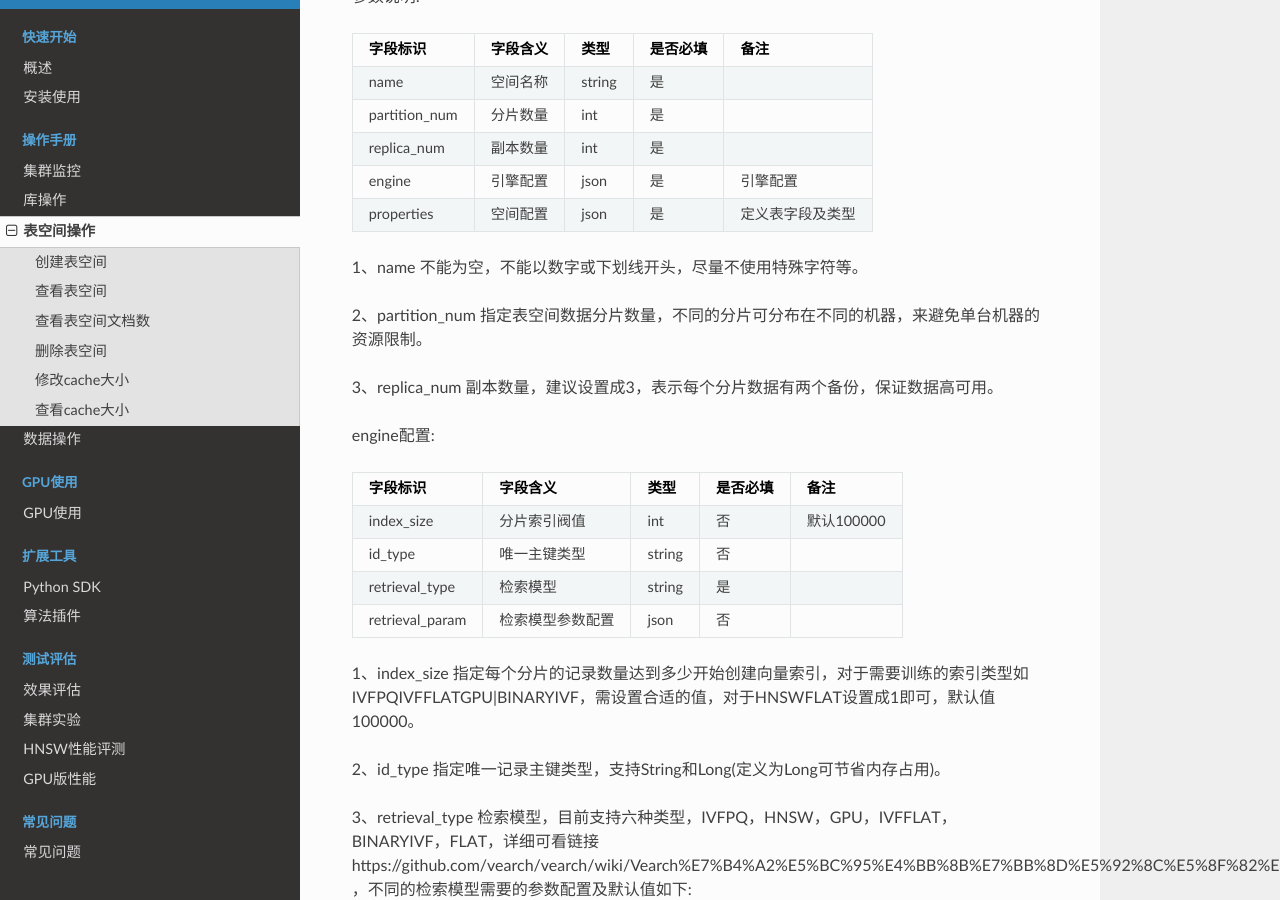
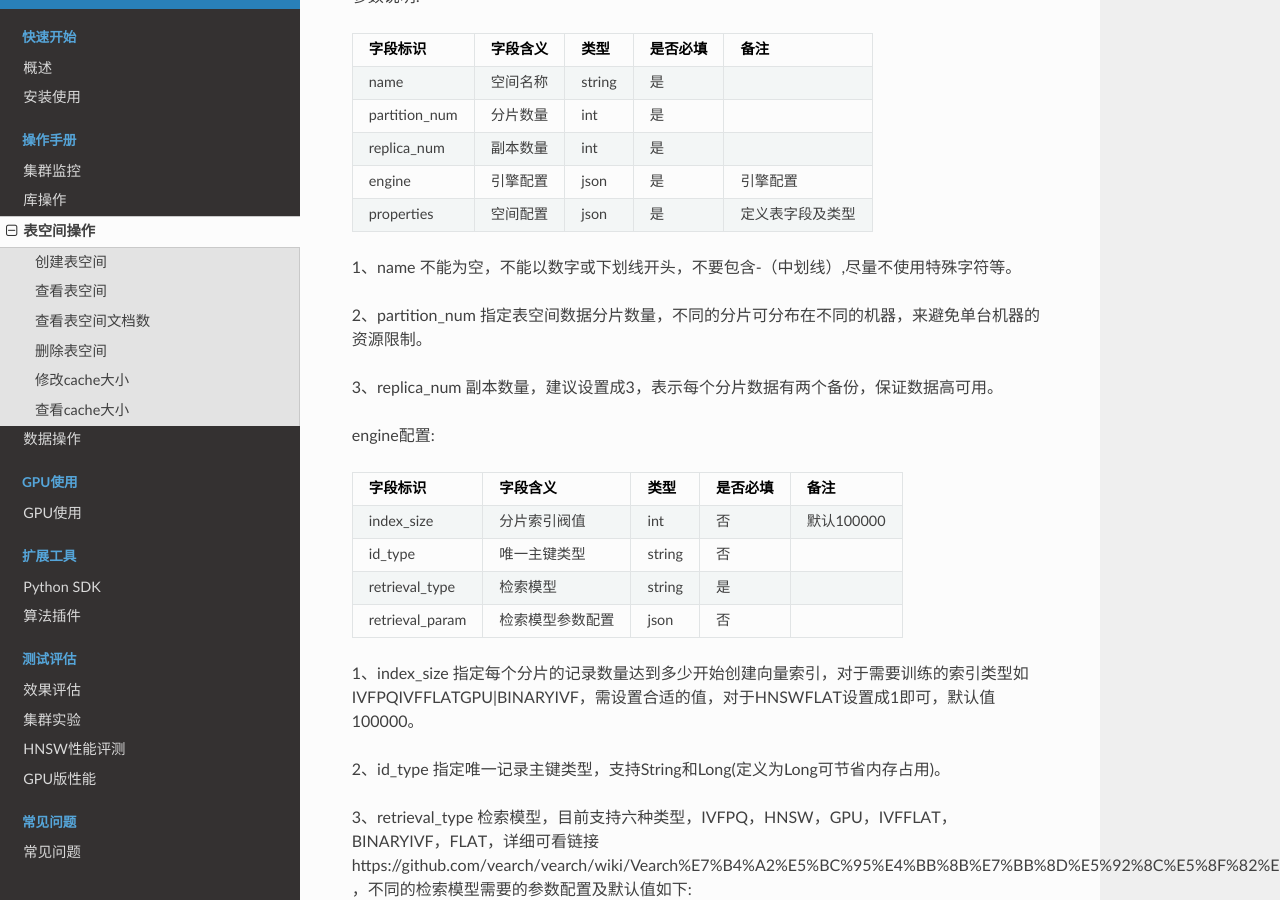
Before and after one commit to vearch/zh_docs, a Sphinx documentation site: the page built from docs/source/use_op/op_space.rst, in a window 1280 px wide and 900 px high, scrolled down 1129 px. Built offline with Sphinx 7.4.7 and the Read the Docs theme 2.0.0, drawn with Linux system fonts in a browser that asks for light colours; pages that are not in the unit, such as notebooks, are missing from menus.

Commit message:
docs: update space name require

```diff
--- a/docs/source/use_op/op_space.rst
+++ b/docs/source/use_op/op_space.rst
@@ -73,7 +73,7 @@ http://master_server代表master服务，$db_name是创建的库名, $space_name
 |properties   |空间配置       |json           |是        |定义表字段及类型 |
 +-------------+---------------+---------------+----------+-----------------+
 
-1、name 不能为空，不能以数字或下划线开头，尽量不使用特殊字符等。
+1、name 不能为空，不能以数字或下划线开头，不要包含-（中划线）,尽量不使用特殊字符等。
 
 2、partition_num 指定表空间数据分片数量，不同的分片可分布在不同的机器，来避免单台机器的资源限制。
 
```
